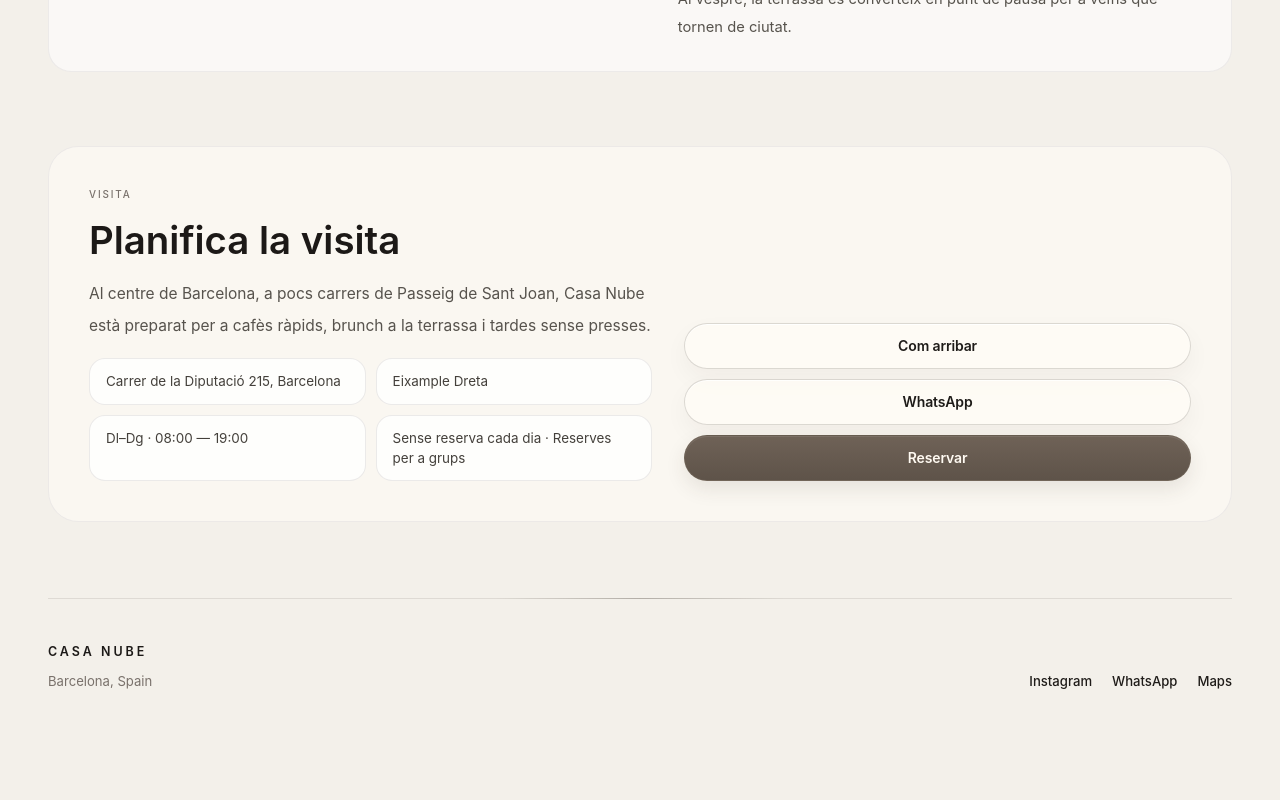
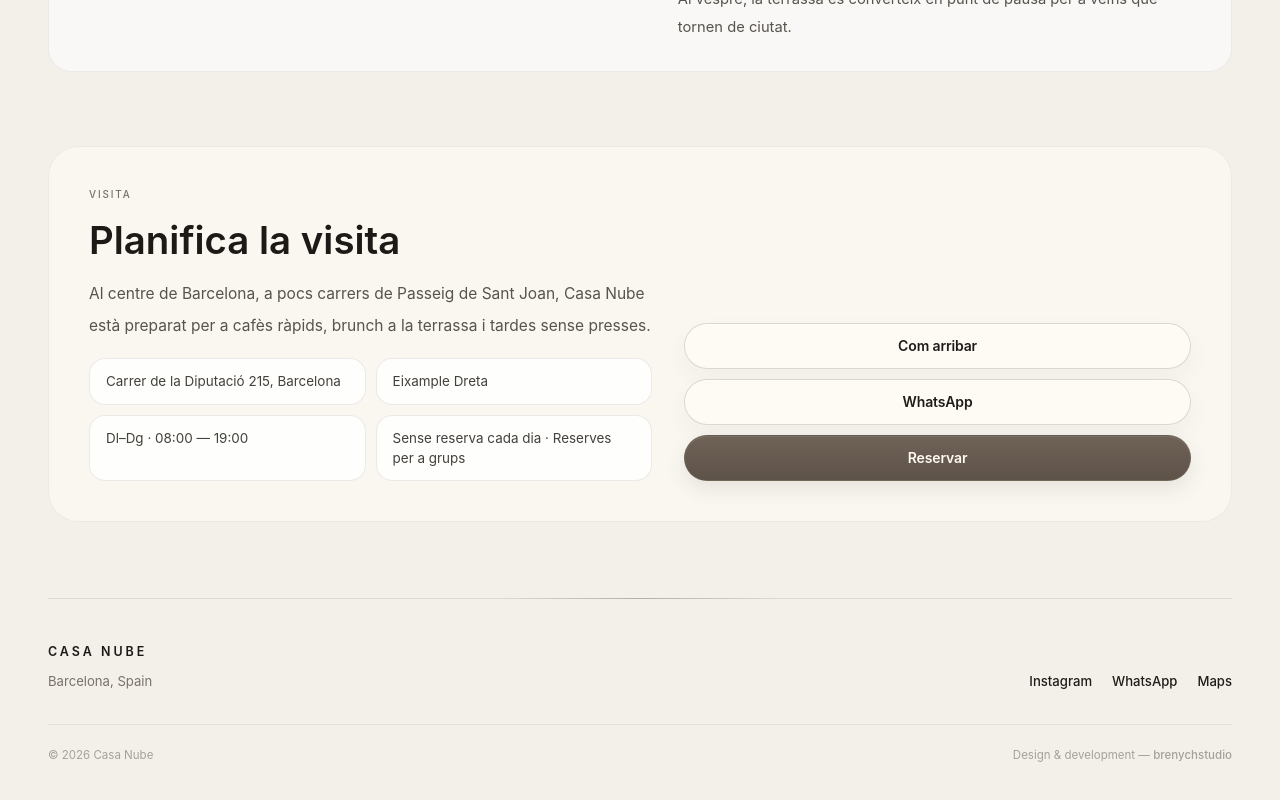
Before and after one commit to brenychstudio/casa-nube, a Next.js app: page /ca in a window 1280 px wide. Shown: the part 3082-3882 px from the top of the page. Built offline with nearby package versions, Linux system fonts and the light colour scheme.

Commit message:
chore: add brenychstudio footer credit

```diff
--- a/src/components/cafe/Footer.tsx
+++ b/src/components/cafe/Footer.tsx
@@ -46,6 +46,22 @@ export function Footer() {
           </Link>
         </nav>
       </Reveal>
+
+      <div className="mt-7 flex flex-col gap-2 border-t border-stone-950/[0.06] pt-5 text-[0.72rem] leading-5 text-stone-400 md:mt-8 md:flex-row md:items-center md:justify-between">
+        <p>© {new Date().getFullYear()} Casa Nube</p>
+
+        <p>
+          Design &amp; development —{' '}
+          <Link
+            href="https://brenychstudio.com/"
+            target="_blank"
+            rel="noopener noreferrer"
+            className="cn-footer-link cn-link-motion font-medium text-stone-500"
+          >
+            brenychstudio
+          </Link>
+        </p>
+      </div>
     </footer>
   );
 }
```
